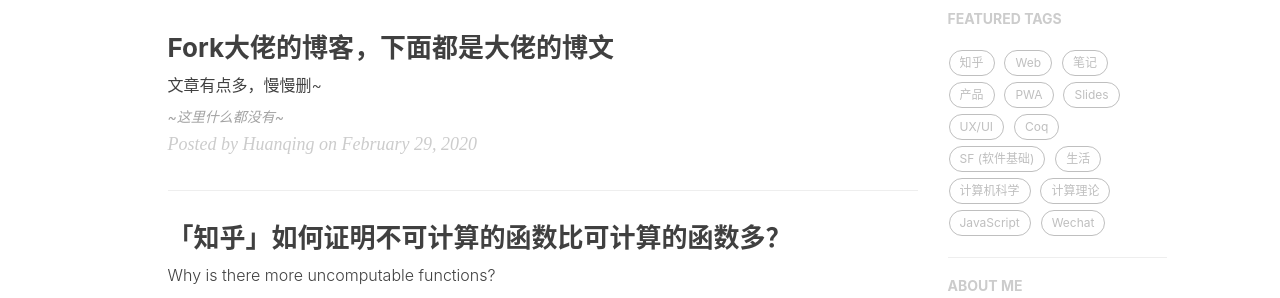
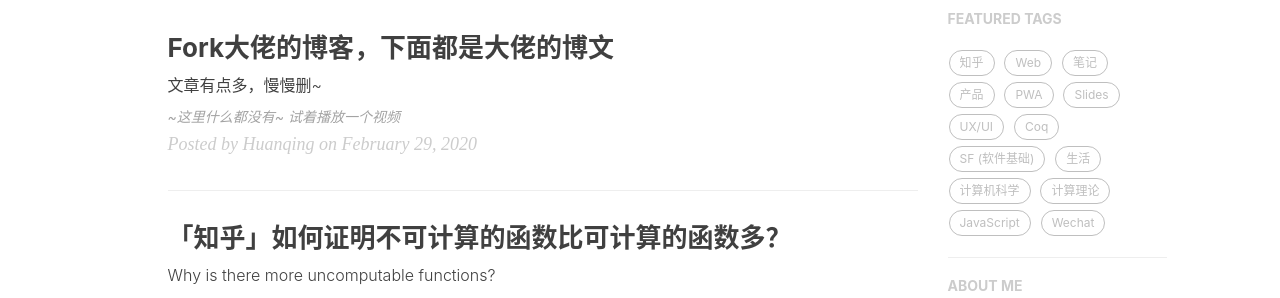
Before and after one commit to huanqingwu/huanqingwu.github.io, a Jekyll site: the page built from index.html, in a window 1280 px wide and 900 px high. Shown: the part 437-735 px from the top of the window. Built offline with Jekyll 4.4.1, drawn with Linux system fonts in a browser that asks for light colours; nearby versions of some CDN libraries; the list of posts is cut into pages by our own code; comment, search, counter and statistics services are not loaded.

Commit message:
Update 2020-02-29-NEW-HUANQING.md

```diff
--- a/_posts/2020-02-29-NEW-HUANQING.md
+++ b/_posts/2020-02-29-NEW-HUANQING.md
@@ -11,3 +11,6 @@
 ---
 
 ## ~这里什么都没有~
+
+试着播放一个视频
+<video src="http://qiniu.swarma.org/newUser.mp4" controls="controls" width="100%" height="auto"/>
```
